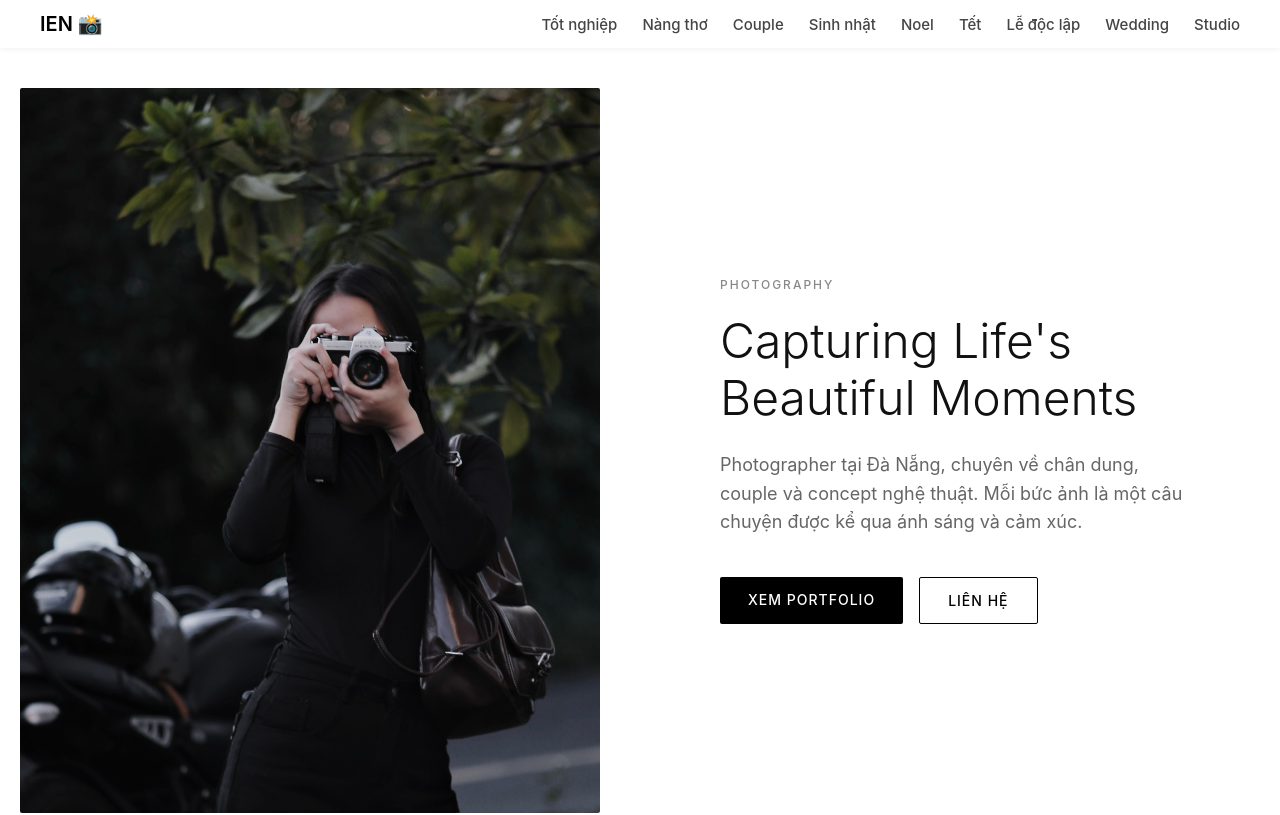
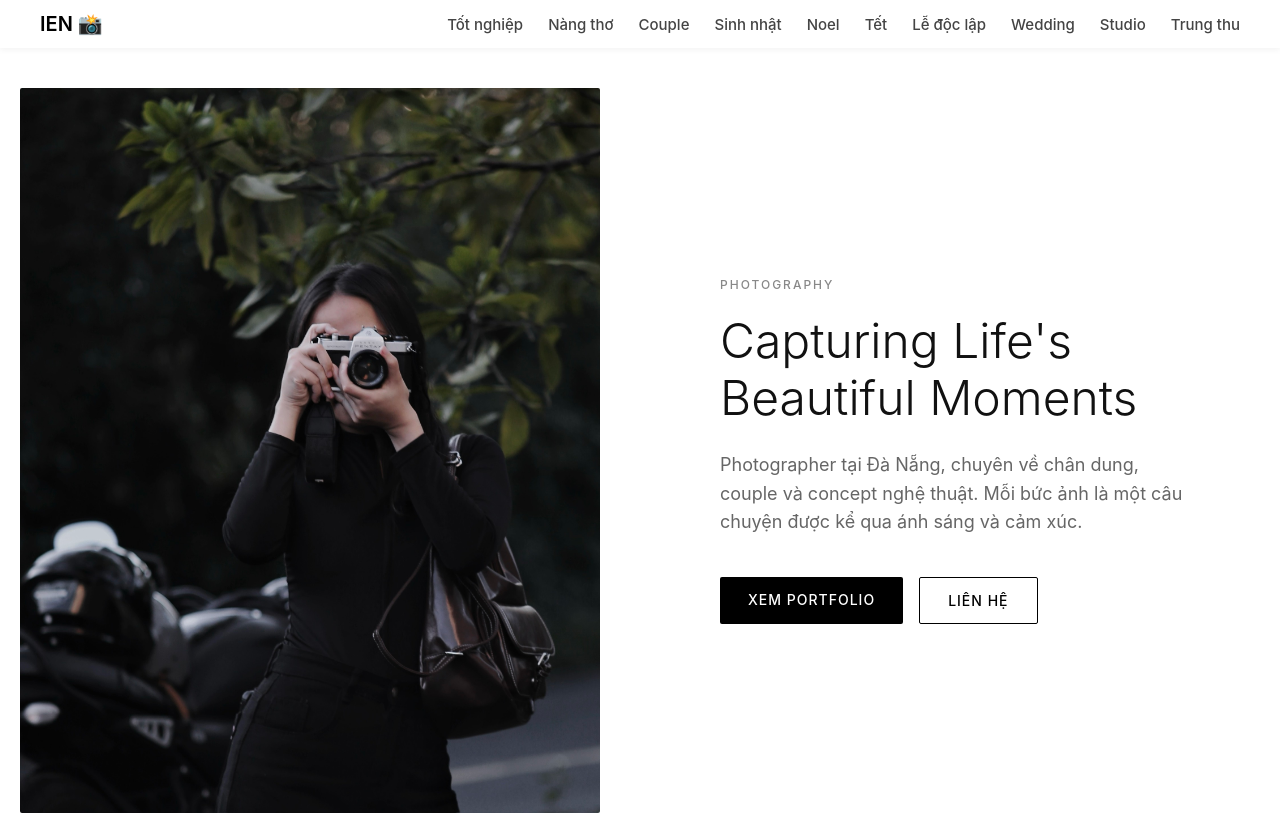
Before and after one commit to lamhocgioi/iendichupanh, a Next.js app: page / in a window 1280 px wide. Shown: the top 815 px of the page. Built offline with nearby package versions, Linux system fonts and the light colour scheme.

Commit message:
add page trung thu

```diff
--- a/albumFolders.ts
+++ b/albumFolders.ts
@@ -8,7 +8,8 @@ export const albumFolders: Record<string, string> = {
   tet: "1IUc0QjYfKOMZozkxvdV_XlXZEJuVkzUj",
   ledoclap: "1KoXO6GMLRTzkngIJ9inrKyZgRAwF6RYz",
   anhcuoi: "1lN1z0NXvzymlRpmQu58wJy5-l-V1ulJu",
-  studio: "1tnsPA_M5s15owfJ1H2q8FVS9kz7pMrpE"
+  studio: "1tnsPA_M5s15owfJ1H2q8FVS9kz7pMrpE",
+  trungthu: "1x8n1krrUjgUqKkpb6Kf6jAJ_sFMzETNV"
 };
 
 // Tiêu đề tương ứng với từng album
@@ -21,7 +22,8 @@ export const albumTitles: Record<string, string> = {
   tet: "Tết 🎆",
   ledoclap: "Lễ độc lập 🎉",
   anhcuoi: "💍 Our Wedding Day",
-  studio: "📸 Album Studio"
+  studio: "📸 Album Studio",
+  trungthu: "Trung Thu 🏮"
 };
 
 // Kiểm tra slug có hợp lệ không
--- a/components/Navigation.tsx
+++ b/components/Navigation.tsx
@@ -31,6 +31,7 @@ const Navigation = () => {
           <li><Link href="/album/ledoclap">Lễ độc lập</Link></li>
           <li><Link href="/album/anhcuoi">Wedding</Link></li>
           <li><Link href="/album/studio">Studio</Link></li>
+          <li><Link href="/album/trungthu">Trung thu</Link></li>
         </ul>
       </div>
     </nav>
```
